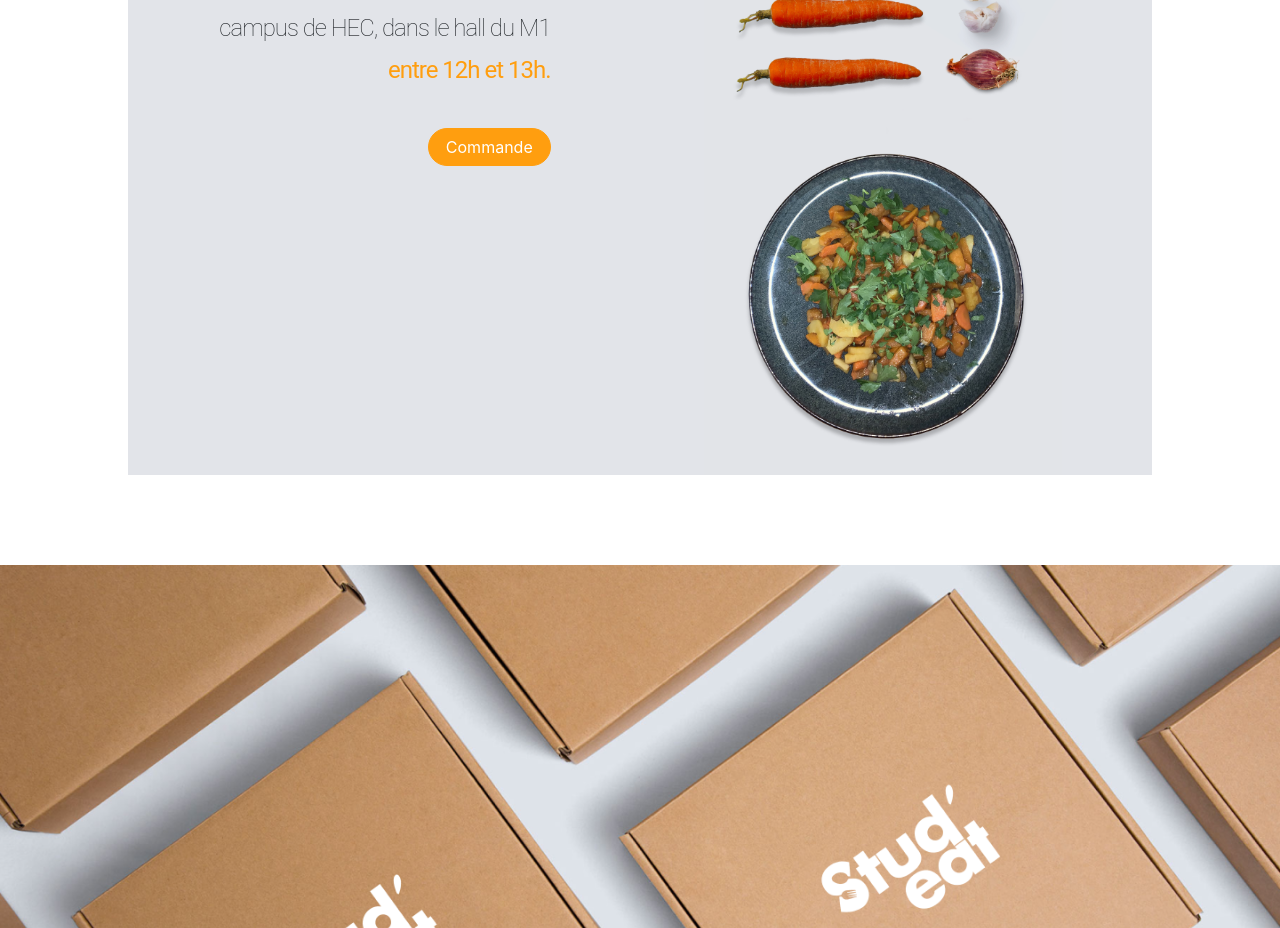
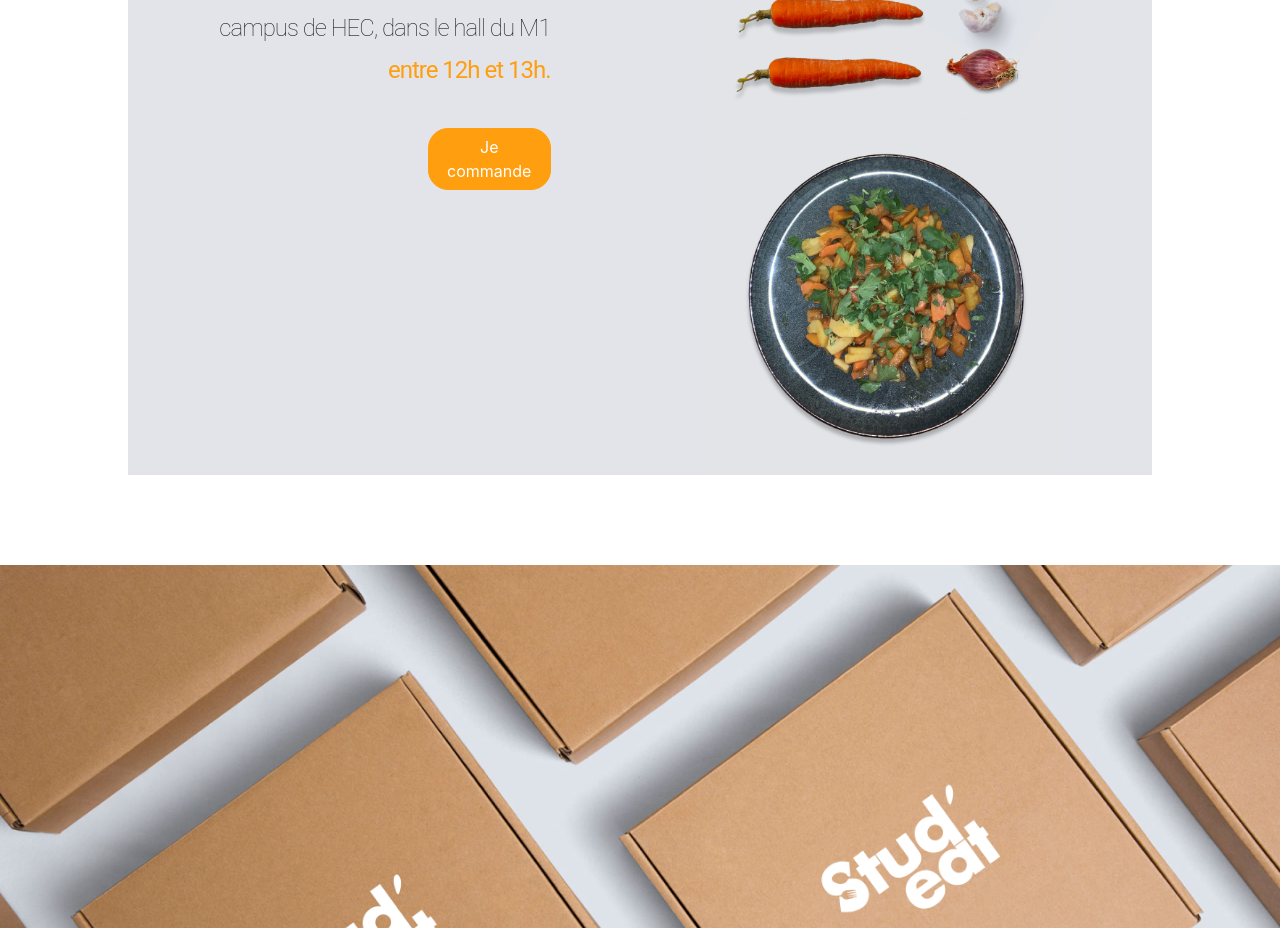
Before and after one commit to LuluLCZ/studeat, a React (Create React App) app: page / in a window 1280 px wide. Shown: the part 3260-4188 px from the top of the page. Built offline with nearby package versions, Linux system fonts and the light colour scheme.

Commit message:
adding Je commande

```diff
--- a/src/Components/RecipeComponent/RecipeComponent.js
+++ b/src/Components/RecipeComponent/RecipeComponent.js
@@ -12,7 +12,7 @@ const RecipeComponent = () => {
                 <div className="studEatDesc deliveryDesc">
                     La première livraison sera lancée le <div className="orangeText"><b>Mercredi 20 Janvier 2021</b></div> sur le campus de HEC, dans le hall du M1 <div className="orangeText"> <b>entre 12h et 13h.</b></div>
                 </div>
-                <a className="btn btn-success commandBtn" href="https://lydia-app.com/collect/48418-stud-eat/fr" role="button">Commande</a>
+                <a className="btn btn-success commandBtn" href="https://lydia-app.com/collect/48418-stud-eat/fr" role="button">Je commande</a>
             </div>
             <div className="firstRecipe">
                 <div className="RecipeTitle">La recette</div>
```
